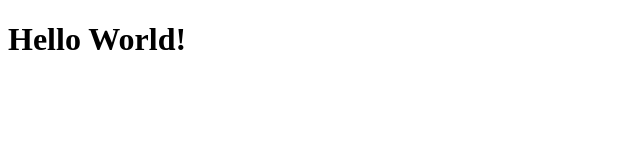
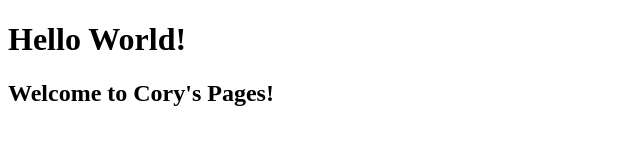
Before and after one commit to cmcshea/cmcshea.github.io, a plain HTML site: page index.html in a window 1280 px wide. Shown: the whole page, without its empty margins (0-640 px from the left). Drawn offline with Linux system fonts and the light colour scheme.

Commit message:
Added h2

```diff
--- a/index.html
+++ b/index.html
@@ -8,6 +8,7 @@
 </head>
 <body>
     <h1>Hello World!</h1>
+        <h2>Welcome to Cory's Pages!</h2>
 
 </body>
 </html>
```
